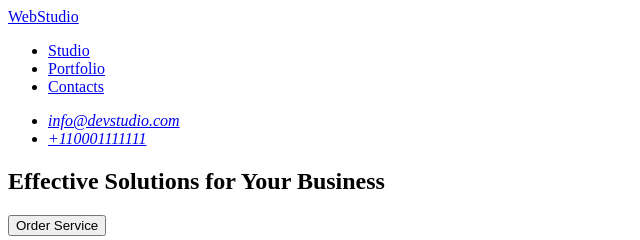
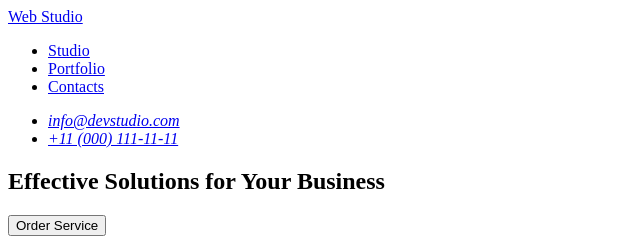
Before and after one commit to Bohdana-Poliukchovych/goit-markup-hw-01, a plain HTML site: page index.html in a window 1280 px wide. Shown: the top 240 px of the page, 0-640 px from the left. Drawn offline with Linux system fonts and the light colour scheme.

Commit message:
make changes

```diff
--- a/index.html
+++ b/index.html
@@ -8,7 +8,7 @@
   <body>
     <header>
       <nav>
-        <a href="./index.html"><span>Web</span>Studio</a>
+        <a href="./index.html">Web Studio</a>
         <ul>
           <li>
             <a href="#">Studio</a>
@@ -27,7 +27,7 @@
             <a href="mailto:info@devstudio.com">info@devstudio.com</a>
           </li>
           <li>
-            <a href="tel:+110001111111">+110001111111</a>
+            <a href="tel:+110001111111">+11 (000) 111-11-11</a>
           </li>
         </ul>
       </address>
@@ -107,7 +107,7 @@
       </section>
     </main>
     <footer>
-      <a href="./index.html"><span>Web</span>Studio</a>
+      <a href="./index.html">Web Studio</a>
       <p>
         Increase the flow of customers and sales for your business with digital
         marketing & growth solutions.
```
